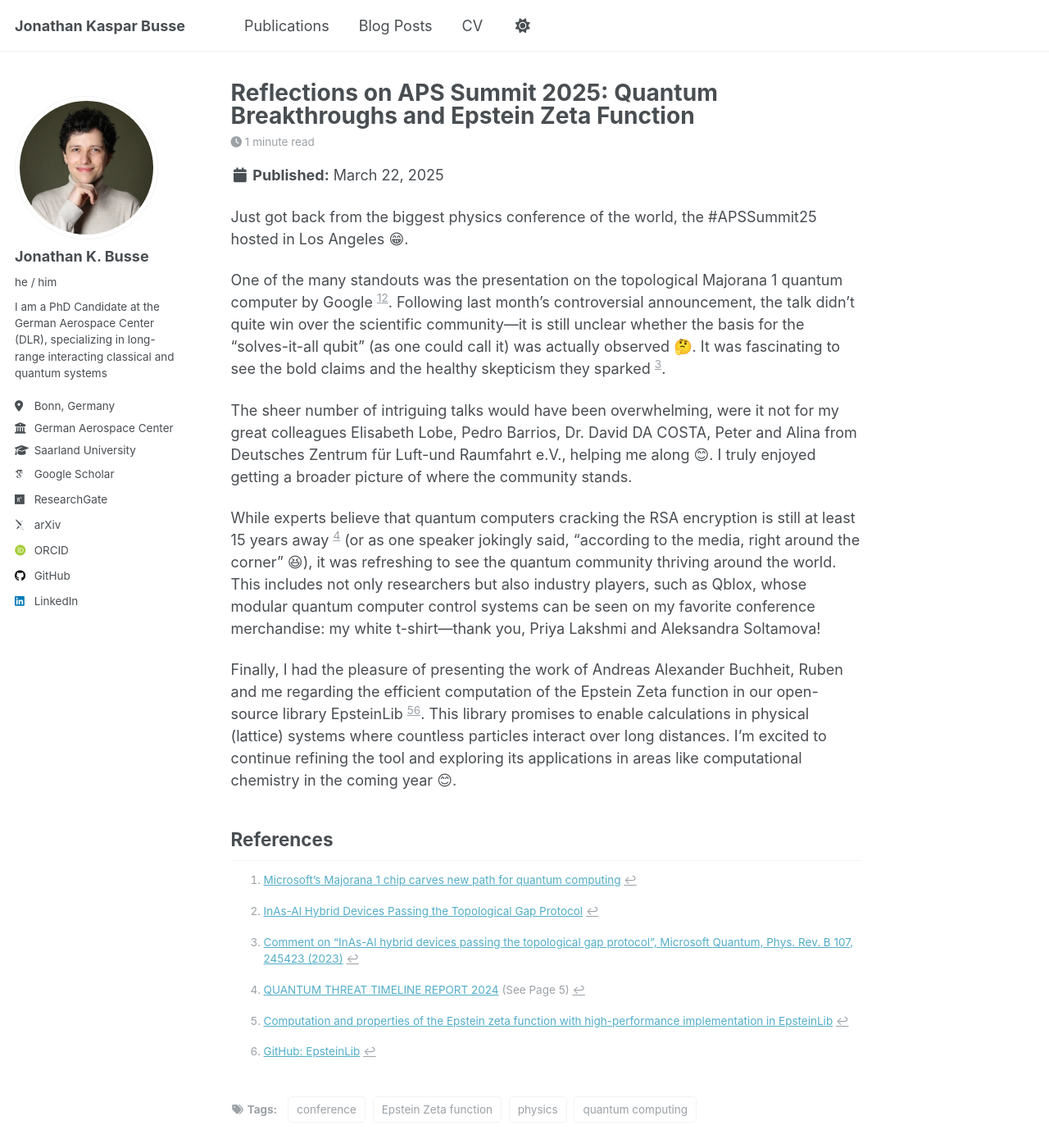
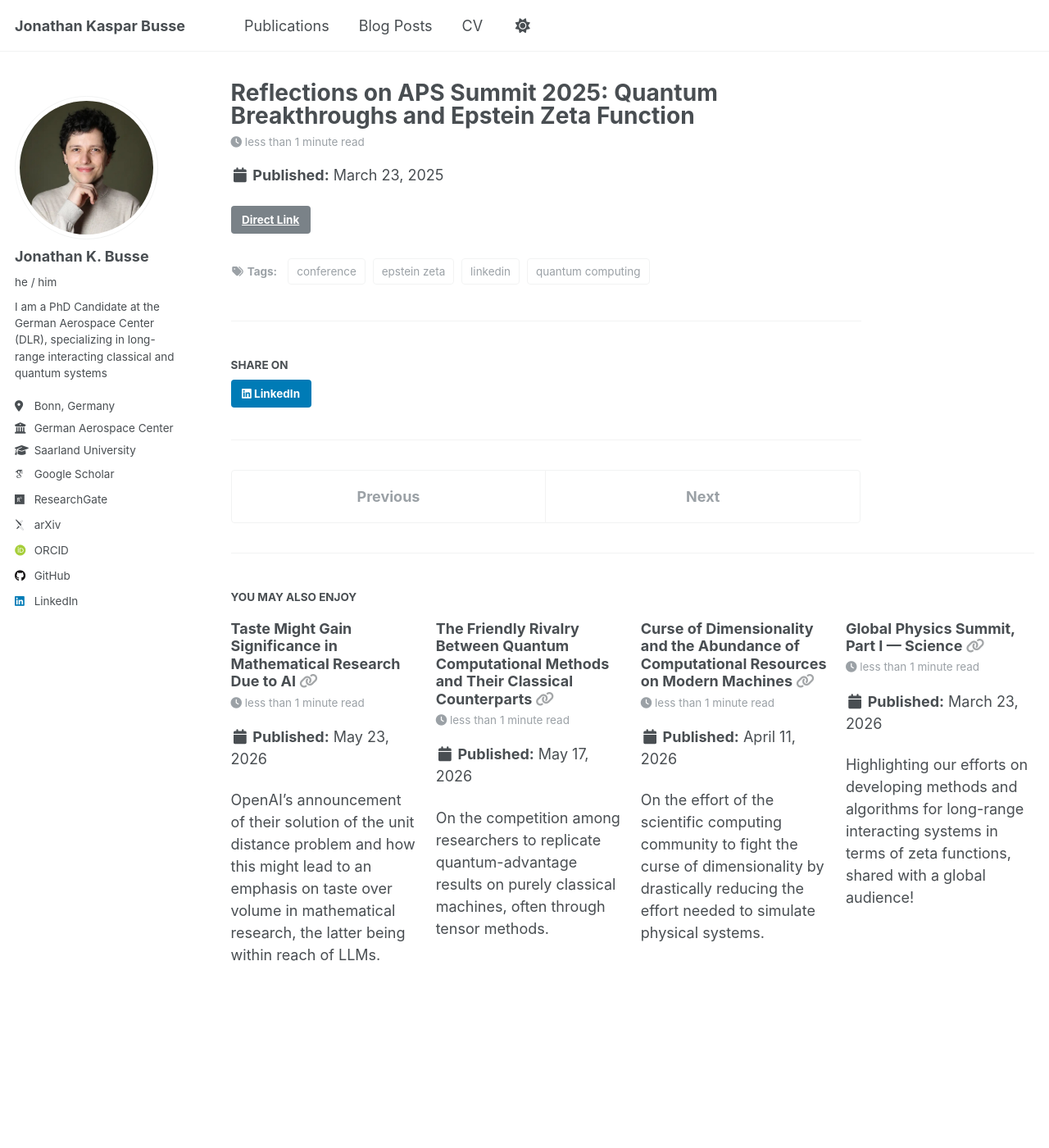
Before and after one commit to JoKaBus/jonathankbusse, a Jekyll site: the page built from _posts/2025-03-22-aps-summit-2025.md, in a window 1280 px wide and 1400 px high. Shown: the whole window at 82% size. Built offline with Jekyll 4.4.1, drawn with Linux system fonts in a browser that asks for light colours; some web fonts are replaced; some of the changed text lies outside the part shown.

Commit message:
Feature: rework posts, linkedin included

```diff
--- a/_posts/2025-03-22-aps-summit-2025.md
+++ b/_posts/2025-03-22-aps-summit-2025.md
@@ -1,29 +1,11 @@
 ---
-title: 'Reflections on APS Summit 2025: Quantum Breakthroughs and Epstein Zeta Function'
-date: 2025-03-22
-permalink: /posts/2025/03/aps-summit-2025/
+title: "Reflections on APS Summit 2025: Quantum Breakthroughs and Epstein Zeta Function"
+date: 2025-03-23
+link: https://www.linkedin.com/feed/update/urn:li:activity:7309075244726562816/
+excerpt: "On healthy controversial discussions at this year's American Physical Society March Meeting."
 tags:
+  - linkedin
   - conference
-  - physics
   - quantum computing
-  - Epstein Zeta function
+  - epstein zeta
 ---
-
-Just got back from the biggest physics conference of the world, the #APSSummit25 hosted in Los Angeles 😁.
-
-One of the many standouts was the presentation on the topological Majorana 1 quantum computer by Google [^1][^2]. Following last month's controversial announcement, the talk didn't quite win over the scientific community—it is still unclear whether the basis for the "solves-it-all qubit" (as one could call it) was actually observed 🤔. It was fascinating to see the bold claims and the healthy skepticism they sparked [^3].
-
-The sheer number of intriguing talks would have been overwhelming, were it not for my great colleagues Elisabeth Lobe, Pedro Barrios, Dr. David DA COSTA, Peter and Alina from Deutsches Zentrum für Luft-und Raumfahrt e.V., helping me along 😊. I truly enjoyed getting a broader picture of where the community stands.
-
-While experts believe that quantum computers cracking the RSA encryption is still at least 15 years away [^4] (or as one speaker jokingly said, "according to the media, right around the corner" 😆), it was refreshing to see the quantum community thriving around the world. This includes not only researchers but also industry players, such as Qblox, whose modular quantum computer control systems can be seen on my favorite conference merchandise: my white t-shirt—thank you, Priya Lakshmi and Aleksandra Soltamova!
-
-Finally, I had the pleasure of presenting the work of Andreas Alexander Buchheit, Ruben and me regarding the efficient computation of the Epstein Zeta function in our open-source library EpsteinLib [^5][^6]. This library promises to enable calculations in physical (lattice) systems where countless particles interact over long distances. I'm excited to continue refining the tool and exploring its applications in areas like computational chemistry in the coming year 😊.
-
-References
-------
-[^1]: [Microsoft’s Majorana 1 chip carves new path for quantum computing](https://news.microsoft.com/source/features/innovation/microsofts-majorana-1-chip-carves-new-path-for-quantum-computing/)
-[^2]: [InAs-Al Hybrid Devices Passing the Topological Gap Protocol](https://arxiv.org/abs/2207.02472)
-[^3]: [Comment on "InAs-Al hybrid devices passing the topological gap protocol", Microsoft Quantum, Phys. Rev. B 107, 245423 (2023)](https://arxiv.org/abs/2502.19560)
-[^4]: [QUANTUM THREAT TIMELINE REPORT 2024](https://info.quintessencelabs.com/hubfs/PDFs/Global-Risk-Institute-Quantum-Threat-Timeline-Report-2024.pdf) (See Page 5)
-[^5]: [Computation and properties of the Epstein zeta function with high-performance implementation in EpsteinLib](https://arxiv.org/abs/2412.16317)
-[^6]: [GitHub: EpsteinLib](https://github.com/epsteinlib/epsteinlib)
--- /dev/null
+++ b/_posts/2026-03-23-global-physics-summit-science.md
@@ -0,0 +1,11 @@
+---
+title: "Global Physics Summit, Part I — Science"
+date: 2026-03-23
+link: https://www.linkedin.com/feed/update/urn:li:activity:7441798842120933376/
+tags:
+  - linkedin
+  - conference
+  - epstein zeta
+  - many-body physics
+excerpt: "Highlighting our efforts on developing methods and algorithms for long-range interacting systems in terms of zeta functions, shared with a global audience!"
+---
--- /dev/null
+++ b/_posts/2026-04-11-curse-of-dimensionality.md
@@ -0,0 +1,11 @@
+---
+title: "Curse of Dimensionality and the Abundance of Computational Resources on Modern Machines"
+date: 2026-04-11
+link: https://www.linkedin.com/feed/update/urn:li:activity:7448713898192666624/
+tags:
+  - linkedin
+  - conference
+  - scientific computing
+  - epstein zeta
+excerpt: "On the effort of the scientific computing community to fight the curse of dimensionality by drastically reducing the effort needed to simulate physical systems."
+---
--- /dev/null
+++ b/_posts/2026-05-17-friendly-rivalry.md
@@ -0,0 +1,10 @@
+---
+title: "The Friendly Rivalry Between Quantum Computational Methods and Their Classical Counterparts"
+date: 2026-05-17
+link: https://www.linkedin.com/feed/update/urn:li:activity:7461744895922270208/
+tags:
+  - linkedin
+  - quantum computing
+  - scientific computing
+excerpt: 'On the competition among researchers to replicate quantum-advantage results on purely classical machines, often through tensor methods.'
+---
--- /dev/null
+++ b/_posts/2026-05-23-taste-and-ai.md
@@ -0,0 +1,10 @@
+---
+title: "Taste Might Gain Significance in Mathematical Research Due to AI"
+date: 2026-05-23
+link: https://www.linkedin.com/feed/update/urn:li:ugcPost:7463891649853689856/
+tags:
+  - linkedin
+  - mathematics
+  - ai
+excerpt: "OpenAI's announcement of their solution of the unit distance problem and how this might lead to an emphasis on taste over volume in mathematical research, the latter being within reach of LLMs."
+---
```
Also changed, not shown: _posts/2025-04-22-what-is-epstein-zeta.md (+4 -7 lines), _posts/2025-10-27-infinite-office-building.md (added, +10 -0 lines), _posts/2026-03-23-global-physics-summit-community.md (added, +10 -0 lines).
